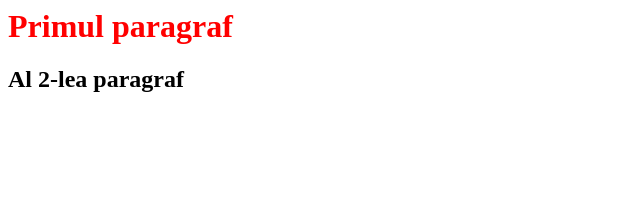
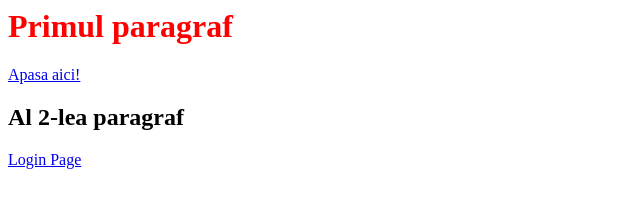
Before and after one commit to buncosmin91/BTIC07, a plain HTML site: page index.html in a window 1280 px wide. Shown: the whole page, without its empty margins (0-640 px from the left). Drawn offline with Linux system fonts and the light colour scheme.

Commit message:
first commit

```diff
--- a/index.html
+++ b/index.html
@@ -6,6 +6,8 @@
 </div>
 </head>
 <body>
+<a href="javascript:alert('Salutare Grup!');">Apasa aici!</a>
 <h2>Al 2-lea paragraf</h2>
+<a href="login.html">Login Page</a>
 </body>
 </html>
```
